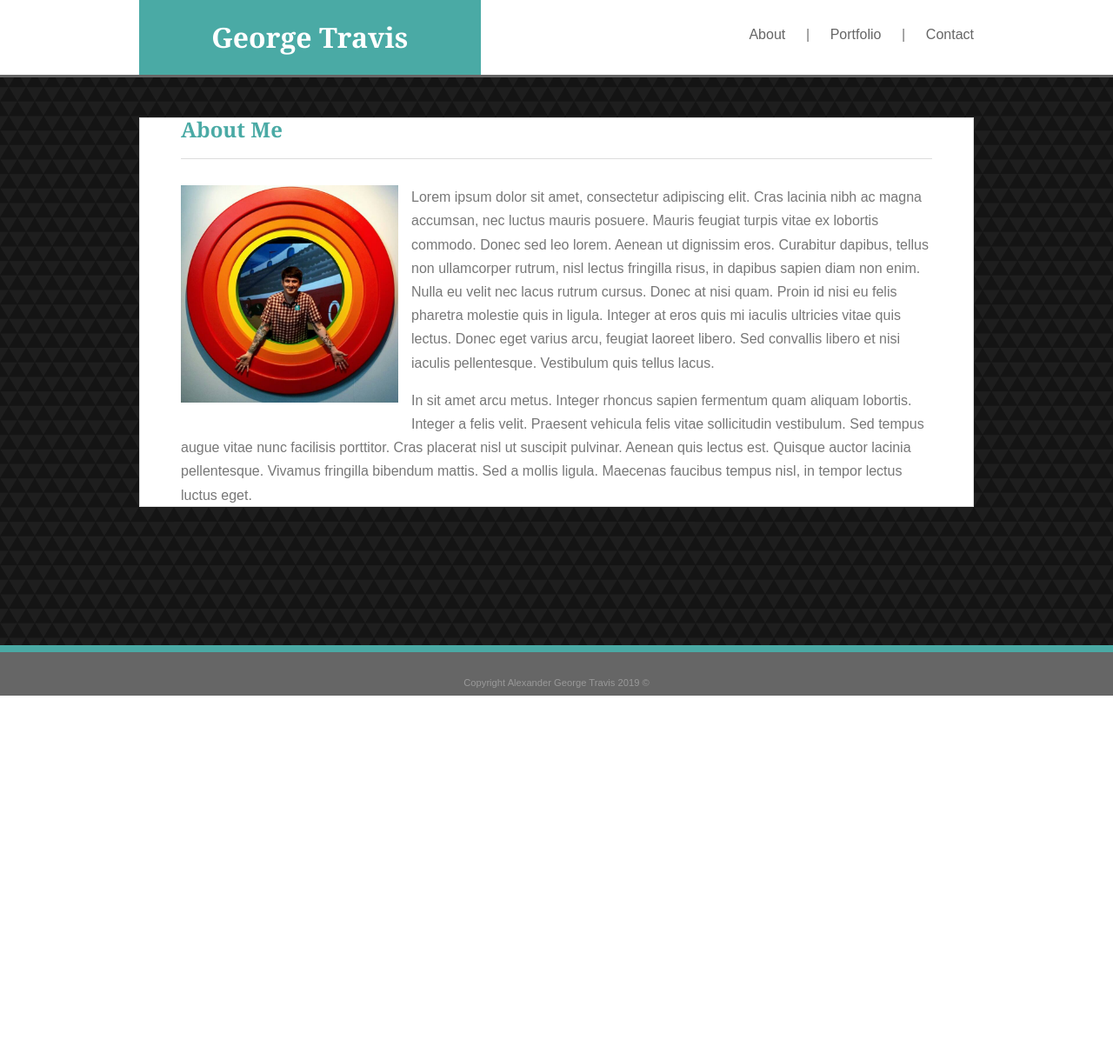
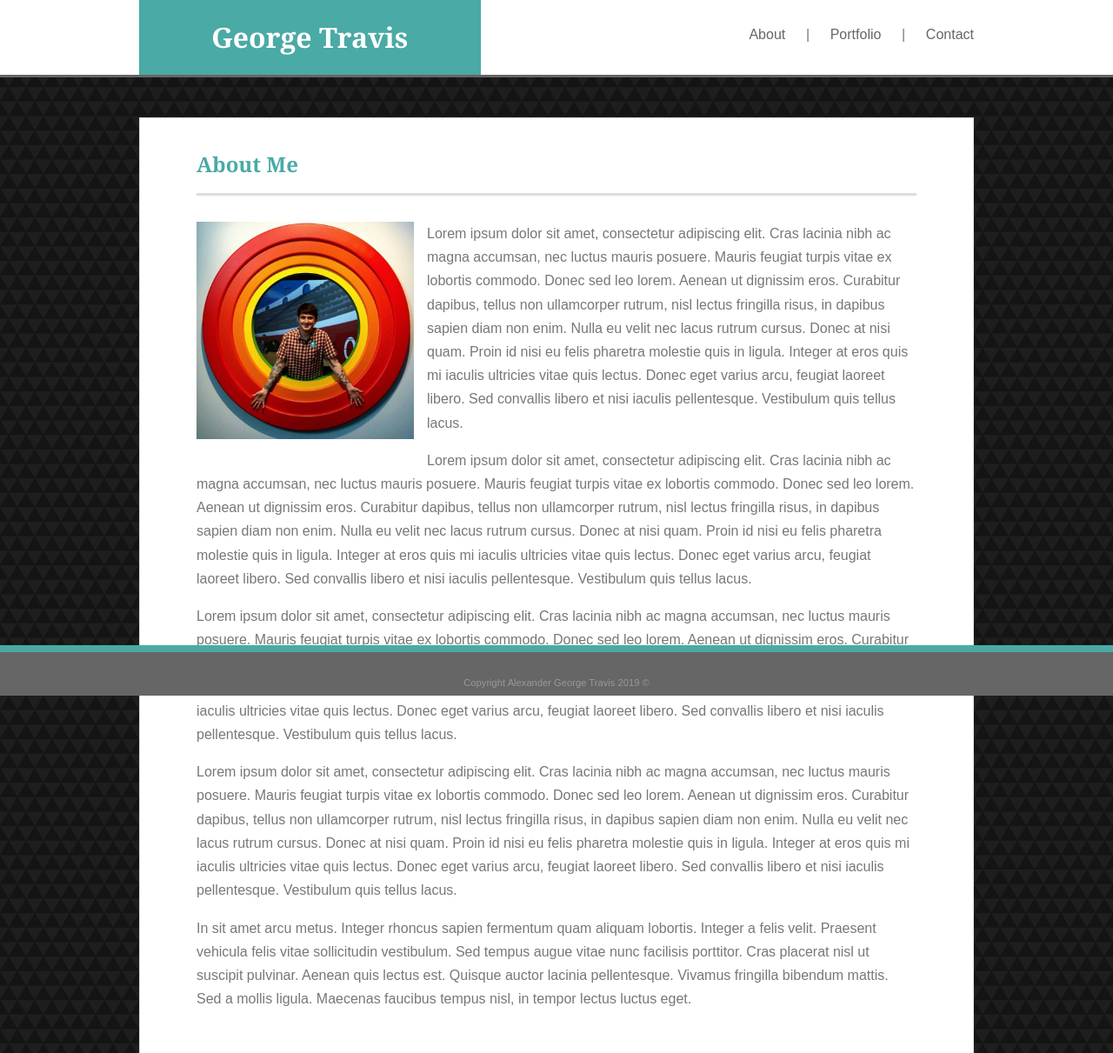
Before and after one commit to agtravis/homework-week-1, a plain HTML site: page index.html in a window 1280 px wide. Shown: the top 1211 px of the page at 87% size. Before the commit the page ends 800 px from the top, so only its background shows below. Drawn offline with Linux system fonts and the light colour scheme.

Commit message:
extra placeholder content for scrolling/sticky, increase thickness of bar under about me

```diff
--- a/assets/css/style.css
+++ b/assets/css/style.css
@@ -60,14 +60,15 @@ div#main-content {
     background-color: #ffffff;
     outline: 1px solid #dddddd;
     outline-offset: -1px;
-    width: 960px;
+    width: 920px;
     margin: 135px auto 0 auto;
     line-height: 1.7em;
+    padding: 20px;
 }
 
 div#main-content-header {
     width: 90%;
-    border-bottom: 1px solid #dddddd;
+    border-bottom: 3px solid #dddddd;
     margin: 0 auto;
 }
 
--- a/index.html
+++ b/index.html
@@ -33,6 +33,9 @@
         <div id="main-content-contents">
             <img id="profile-pic" src="assets/images/Me.jpg" alt="George Travis" width="250px">
             <p>Lorem ipsum dolor sit amet, consectetur adipiscing elit. Cras lacinia nibh ac magna accumsan, nec luctus mauris posuere. Mauris feugiat turpis vitae ex lobortis commodo. Donec sed leo lorem. Aenean ut dignissim eros. Curabitur dapibus, tellus non ullamcorper rutrum, nisl lectus fringilla risus, in dapibus sapien diam non enim. Nulla eu velit nec lacus rutrum cursus. Donec at nisi quam. Proin id nisi eu felis pharetra molestie quis in ligula. Integer at eros quis mi iaculis ultricies vitae quis lectus. Donec eget varius arcu, feugiat laoreet libero. Sed convallis libero et nisi iaculis pellentesque. Vestibulum quis tellus lacus.</p>
+            <p>Lorem ipsum dolor sit amet, consectetur adipiscing elit. Cras lacinia nibh ac magna accumsan, nec luctus mauris posuere. Mauris feugiat turpis vitae ex lobortis commodo. Donec sed leo lorem. Aenean ut dignissim eros. Curabitur dapibus, tellus non ullamcorper rutrum, nisl lectus fringilla risus, in dapibus sapien diam non enim. Nulla eu velit nec lacus rutrum cursus. Donec at nisi quam. Proin id nisi eu felis pharetra molestie quis in ligula. Integer at eros quis mi iaculis ultricies vitae quis lectus. Donec eget varius arcu, feugiat laoreet libero. Sed convallis libero et nisi iaculis pellentesque. Vestibulum quis tellus lacus.</p>
+            <p>Lorem ipsum dolor sit amet, consectetur adipiscing elit. Cras lacinia nibh ac magna accumsan, nec luctus mauris posuere. Mauris feugiat turpis vitae ex lobortis commodo. Donec sed leo lorem. Aenean ut dignissim eros. Curabitur dapibus, tellus non ullamcorper rutrum, nisl lectus fringilla risus, in dapibus sapien diam non enim. Nulla eu velit nec lacus rutrum cursus. Donec at nisi quam. Proin id nisi eu felis pharetra molestie quis in ligula. Integer at eros quis mi iaculis ultricies vitae quis lectus. Donec eget varius arcu, feugiat laoreet libero. Sed convallis libero et nisi iaculis pellentesque. Vestibulum quis tellus lacus.</p>
+            <p>Lorem ipsum dolor sit amet, consectetur adipiscing elit. Cras lacinia nibh ac magna accumsan, nec luctus mauris posuere. Mauris feugiat turpis vitae ex lobortis commodo. Donec sed leo lorem. Aenean ut dignissim eros. Curabitur dapibus, tellus non ullamcorper rutrum, nisl lectus fringilla risus, in dapibus sapien diam non enim. Nulla eu velit nec lacus rutrum cursus. Donec at nisi quam. Proin id nisi eu felis pharetra molestie quis in ligula. Integer at eros quis mi iaculis ultricies vitae quis lectus. Donec eget varius arcu, feugiat laoreet libero. Sed convallis libero et nisi iaculis pellentesque. Vestibulum quis tellus lacus.</p>
             <p>In sit amet arcu metus. Integer rhoncus sapien fermentum quam aliquam lobortis. Integer a felis velit. Praesent vehicula felis vitae sollicitudin vestibulum. Sed tempus augue vitae nunc facilisis porttitor. Cras placerat nisl ut suscipit pulvinar. Aenean quis lectus est. Quisque auctor lacinia pellentesque. Vivamus fringilla bibendum mattis. Sed a mollis ligula. Maecenas faucibus tempus nisl, in tempor lectus luctus eget.</p>
         </div>
     </div>
```
